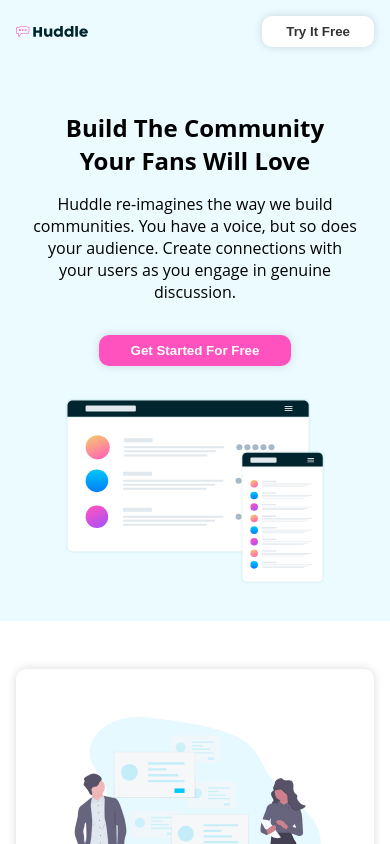
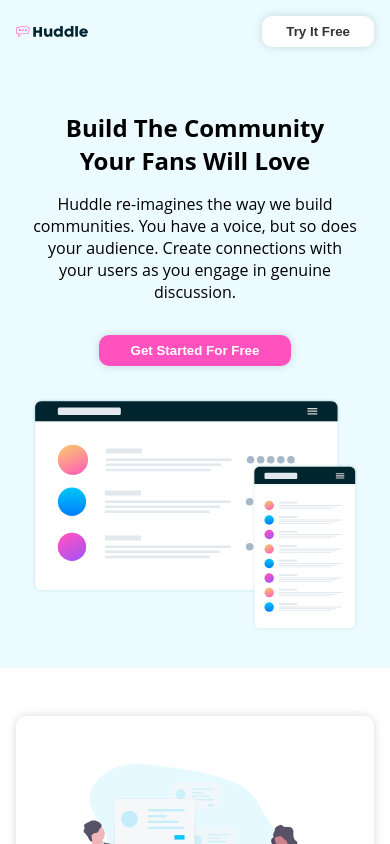
Before and after one commit to codernami/react-landing-page, a React (Create React App) app: page / in a window 390 px wide. Shown: the top 844 px of the page. Built offline with nearby package versions, Linux system fonts and the light colour scheme.

Commit message:
Add responsive hero

```diff
--- a/src/components/styles/Hero.styled.js
+++ b/src/components/styles/Hero.styled.js
@@ -8,15 +8,39 @@ export const StyledHero = styled.div`
   background-color: #ebfbff;
   text-align: center;
 
+  @media (min-width: 768px) {
+    flex-direction: row;
+    padding: 3rem;
+    text-align: left;
+  }
+
+  div {
+    @media (min-width: 768px) {
+      width: 50%;
+    }
+  }
+
   h2 {
     margin: 1rem 0;
   }
 
+  p {
+    @media (min-width: 768px) {
+      width: 95%;
+      line-height: 1.5;
+    }
+  }
+
   button {
     margin: 2rem;
+
+    @media (min-width: 768px) {
+      margin-left: 0;
+      padding: 1rem 2rem;
+    }
   }
 
   img {
-    width: 80%;
+    width: 100%;
   }
 `;
```
